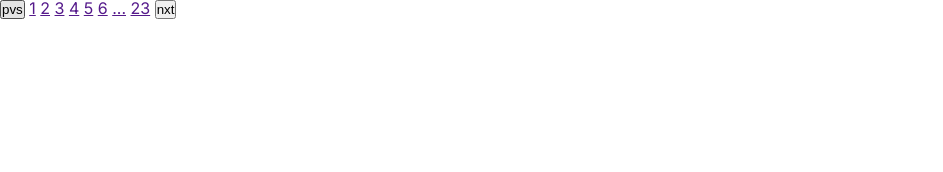
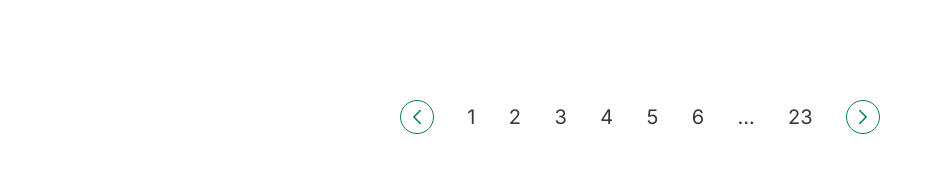
Before and after one commit to volkante/pagination-component, a plain HTML site: page index.html in a window 1280 px wide. Shown: the whole page, without its empty margins (0-943 px from the left). Drawn offline with Linux system fonts and the light colour scheme.

Commit message:
refactor pagination component with SVG icons and improved styling

```diff
--- a/index.html
+++ b/index.html
@@ -14,16 +14,47 @@
   </head>
   <body>
     <div class="pagination">
-      <button class="btn btn--previous">pvs</button>
-      <a href="">1</a>
-      <a href="">2</a>
-      <a href="">3</a>
-      <a href="">4</a>
-      <a href="">5</a>
-      <a href="">6</a>
-      <a href="">...</a>
-      <a href="">23</a>
-      <button class="btn btn--next">nxt</button>
+      <button class="btn btn--previous">
+        <svg
+          xmlns="http://www.w3.org/2000/svg"
+          fill="none"
+          viewBox="0 0 24 24"
+          stroke-width="2"
+          stroke="currentColor"
+          class="icon previous-icon"
+        >
+          <path
+            stroke-linecap="round"
+            stroke-linejoin="round"
+            d="M15.75 19.5 8.25 12l7.5-7.5"
+          />
+        </svg>
+      </button>
+
+      <a href="/">1</a>
+      <a href="/">2</a>
+      <a href="/">3</a>
+      <a href="/">4</a>
+      <a href="/">5</a>
+      <a href="/">6</a>
+      <a href="/">...</a>
+      <a href="/">23</a>
+      <button class="btn btn--next">
+        <svg
+          xmlns="http://www.w3.org/2000/svg"
+          fill="none"
+          viewBox="0 0 24 24"
+          stroke-width="2"
+          stroke="currentColor"
+          class="icon next-icon"
+        >
+          <path
+            stroke-linecap="round"
+            stroke-linejoin="round"
+            d="m8.25 4.5 7.5 7.5-7.5 7.5"
+          />
+        </svg>
+      </button>
     </div>
   </body>
 </html>
--- a/style.css
+++ b/style.css
@@ -11,9 +11,39 @@ body {
   font-family: "Inter", sans-serif;
   color: #343a40;
   line-height: 1;
+  font-size: 20px;
 }
 
 .pagination {
-  width: 300px;
+  width: 480px;
+  margin: 100px auto 0;
   color: aqua;
+  display: flex;
+  align-items: center;
+  justify-content: space-between;
 }
+
+.btn {
+  border: 1px solid #087f5b;
+  background-color: #fff;
+  border-radius: 60%;
+  cursor: pointer;
+  padding: 6px;
+  display: flex;
+  justify-content: center;
+  align-items: center;
+}
+
+.btn:hover {
+  background-color: #087f5b;
+}
+
+a {
+  text-decoration: none;
+  color: #343a40;
+}
+
+.icon {
+  stroke: #087f5b;
+  width: 20px;
+}
```
